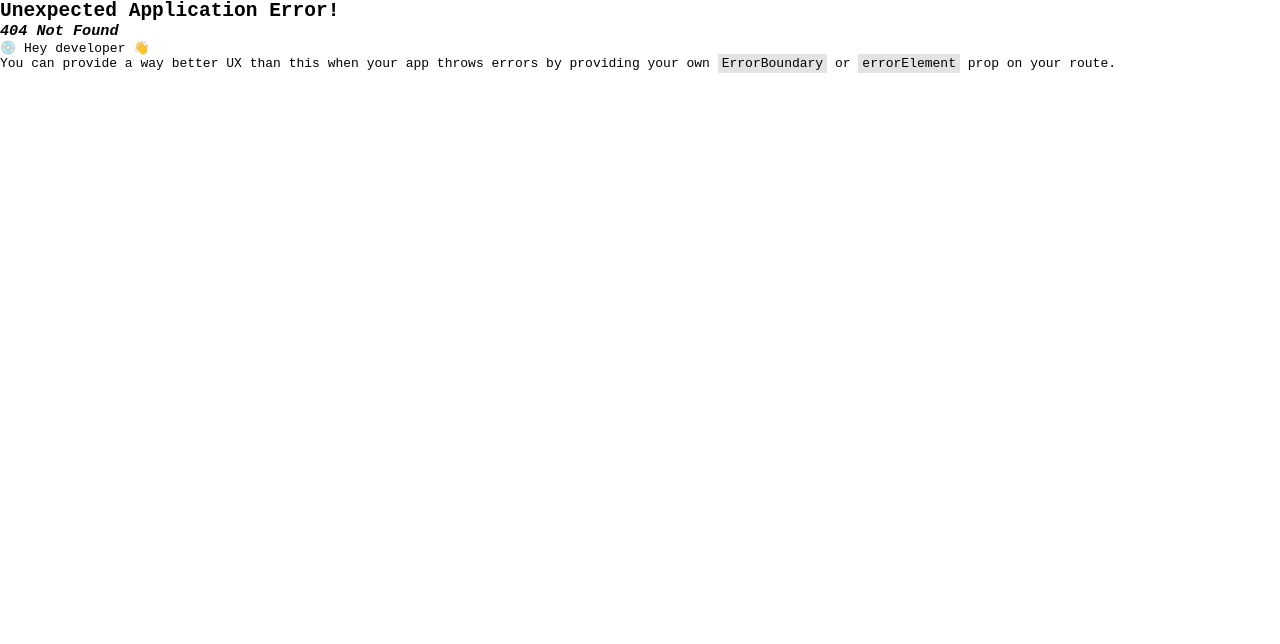
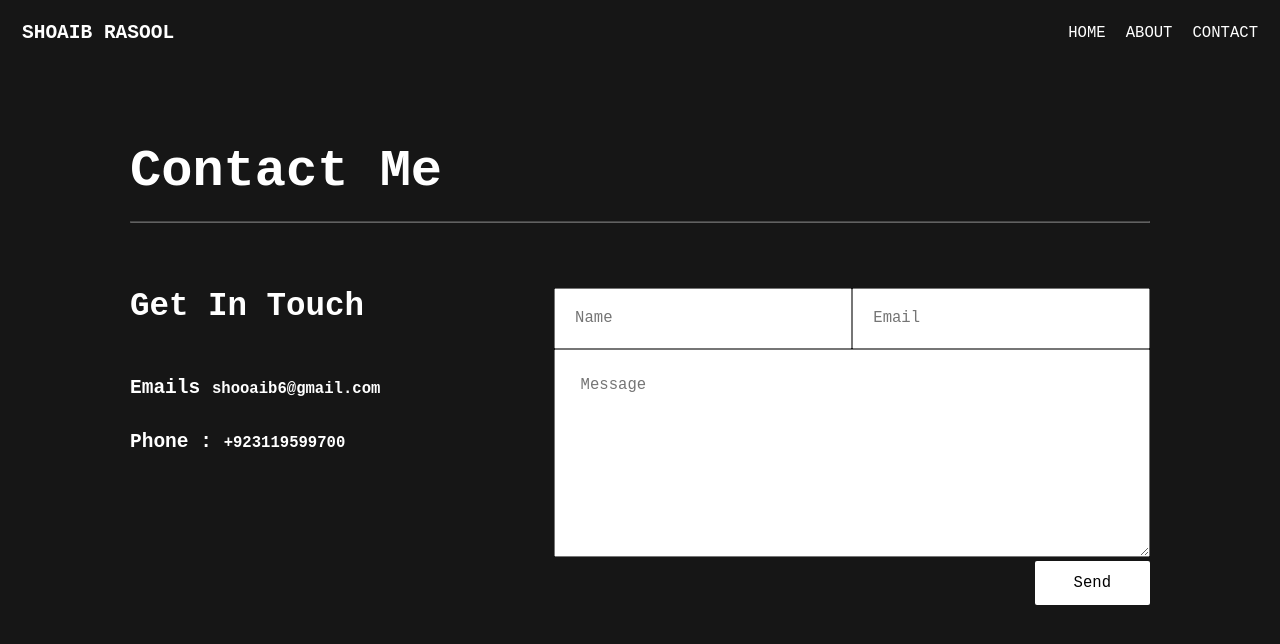
Before and after one commit to shoaibrasool/portfolioApp, a React (Vite) app: page /contact in a window 1280 px wide. Before the commit this address had no page. Shown: the top 644 px of the page. Built offline with nearby package versions, Linux system fonts and the light colour scheme.

Commit message:
Contact page

```diff
--- /dev/null
+++ b/src/components/Contact/Contact.jsx
@@ -0,0 +1,32 @@
+import './contact.css'
+
+
+const Contact = () => {
+    return (
+        <div className="contact">
+            <h1>Contact Me</h1>
+            <hr />
+            <div className="contactForm">
+                <div className="details">
+                    <h2>Get In Touch</h2>
+                    <h4>Emails <a href="">shooaib6@gmail.com</a></h4>
+                    <h4>Phone : <span>+923119599700</span></h4>
+                </div>
+                <div className="form">
+                    <form>
+                        <div className="row">
+                            <input type="text" name="Name" placeholder='Name' />
+                            <input type="email" name="Email" placeholder='Email' />
+                        </div>
+                        <div className='msg'>
+                            <textarea name="message" placeholder='Message'></textarea>
+                        </div>
+                        <button type='submit'>Send</button>
+                    </form>
+                </div>
+            </div>
+        </div>
+    )
+}
+
+export default Contact
--- /dev/null
+++ b/src/components/Contact/contact.css
@@ -0,0 +1,90 @@
+.contact {
+    background-color: rgb(22, 22, 22);
+    padding: 0 10rem;
+    padding-top: 5%;
+    color: white;
+    height: 100vh;
+}
+
+.contact h1 {
+    padding-top: 6rem;
+    padding-bottom: 1.5rem;
+    font-size: 4rem;
+}
+
+hr {
+    opacity: .35;
+    margin-bottom: 1rem;
+}
+
+.contactForm {
+    display: flex;
+    width: 100%;
+    gap: 2rem;
+    margin-top: 5rem;
+}
+
+.details {
+    width: 40%;
+}
+
+.details h2 {
+    font-size: 2.5rem;
+    padding-bottom: 1.5rem;
+}
+
+.details h4 {
+    font-size: 1.5rem;
+    padding-top: 2.5rem;
+}
+
+.details h4 span{
+    font-size: 1.2rem;
+}
+
+.details h4 a{
+    font-size: 1.2rem;
+    text-decoration: none;
+    color: white;
+}
+
+.form {
+    display: flex;
+    flex-direction: column;
+    width: 60%;
+}
+
+.form .row {
+    width: 100%;
+    display: flex;
+    justify-content: space-between;
+}
+
+.form .row input {
+    padding: 1.5rem;
+    width: 50%;
+    font-size: 1.2rem;
+}
+
+.form .msg {
+    width: 100%;
+}
+
+.form .msg textarea {
+    width: 100%;
+    height: 26vh;
+    padding: 2rem;
+    font-size: 1.2rem;
+
+}
+
+.form button {
+    float: right;
+    margin: 0;
+    padding: 1rem 3rem;
+    font-size: 1.2rem;
+    background-color: white;
+    outline: 0;
+    border: 0;
+    border-radius: 2px;
+}
--- a/src/components/Navbar/Navbar.jsx
+++ b/src/components/Navbar/Navbar.jsx
@@ -11,6 +11,7 @@ export default function Navbar() {
                 <div className="links">
                     <Link className="link" to={"/"}>HOME</Link>
                     <Link className="link" to={"/hello"}>ABOUT</Link>
+                    <Link className="link" to={"/contact"}>CONTACT</Link>
                 </div>
             </div>
 
--- a/src/main.jsx
+++ b/src/main.jsx
@@ -10,6 +10,7 @@ import {
 } from "react-router-dom";
 import App from './App.jsx';
 import About from './components/About/About.jsx';
+import Contact from './components/Contact/Contact.jsx';
 
 const router = createBrowserRouter([
   {
@@ -23,6 +24,10 @@ const router = createBrowserRouter([
       {
         path: "/hello",
         element: <About/>
+      },
+      {
+        path: "/contact",
+        element: <Contact/>
       }
     ],
   },
```
